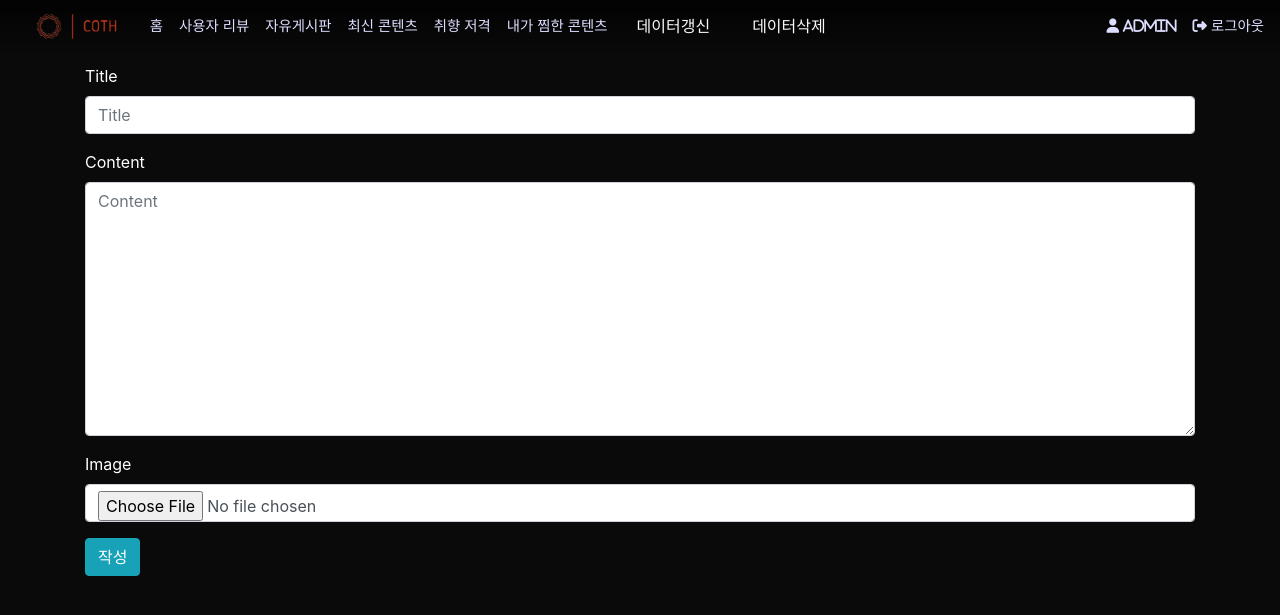
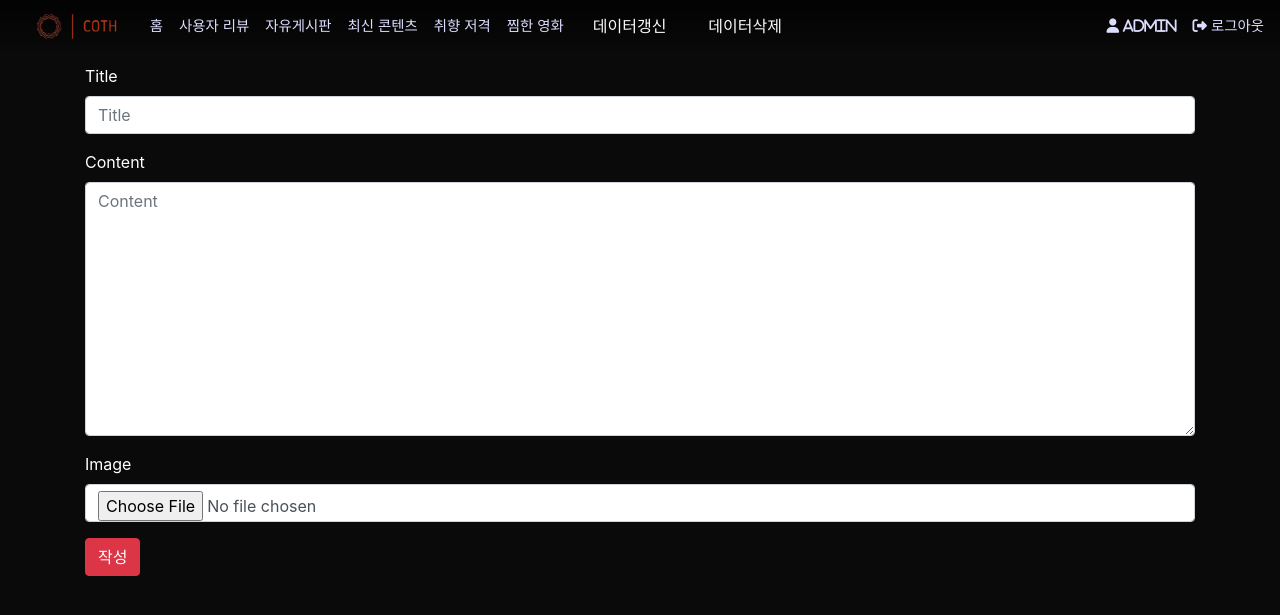
Before and after one commit to Anseik/coth_pjt, a Django app: page /articles/talk/create/ in a window 1280 px wide. Shown: the top 615 px of the page. Run offline with Django 3.2, Linux system fonts and the light colour scheme; a user stored in the database is signed in; some libraries are stand-ins or nearby versions.

Commit message:
update articles

```diff
--- a/articles/templates/articles/talk_create.html
+++ b/articles/templates/articles/talk_create.html
@@ -5,7 +5,7 @@
     {% csrf_token %}
     {% bootstrap_form form %}
     {% buttons %}
-      <button type="submit" class="btn btn-info">
+      <button type="submit" class="btn btn-danger">
         작성
       </button>
     {% endbuttons %}
--- a/movies/templates/movies/mydibs_movies.html
+++ b/movies/templates/movies/mydibs_movies.html
@@ -1,7 +1,7 @@
 {% extends 'base.html' %}
 {% load static %}
 {% block content %}
-  <h3 class="text-white mt-5">&ensp;&ensp;&ensp;#내가 찜한 콘텐츠</h3><br>
+  <h3 class="text-white mt-5">&ensp;&ensp;&ensp;#내가 찜한 영화</h3><br>
   <div class="row row-cols-1 row-cols-sm-2 row-cols-lg-4">
     {% if mydibs_movies|length %}
       {% for movie in mydibs_movies %}
--- a/moviesite/templates/base.html
+++ b/moviesite/templates/base.html
@@ -42,7 +42,7 @@
                 <li class="main_nav_tab nav-item"><a class="text-reset text-decoration-none" href="{% url 'movies:new_movies' %}">최신 콘텐츠</a></li>
                 {% if request.user.is_authenticated %}
                   <li class="main_nav_tab nav-item"><a class="text-reset text-decoration-none" href="{% url 'movies:mytype_movie' %}">취향 저격</a></li>
-                  <li class="main_nav_tab nav-item"><a class="text-reset text-decoration-none" href="{% url 'movies:mydibs_movie' request.user.pk %}">내가 찜한 콘텐츠</a></li>
+                  <li class="main_nav_tab nav-item"><a class="text-reset text-decoration-none" href="{% url 'movies:mydibs_movie' request.user.pk %}">찜한 영화</a></li>
                 {% endif %}
                 {% if request.user.is_superuser %}
                   <li class="main_nav_tab nav-item">
--- /dev/null
+++ b/수정사항.txt
@@ -0,0 +1,5 @@
+문제점
+
+1) 찜한 영화와 유저 간의 관계 N:M 관계로 수정하기
+
+2) 글 작성시 summernote적용하기!!!
```
Also changed, not shown: db.sqlite3.
